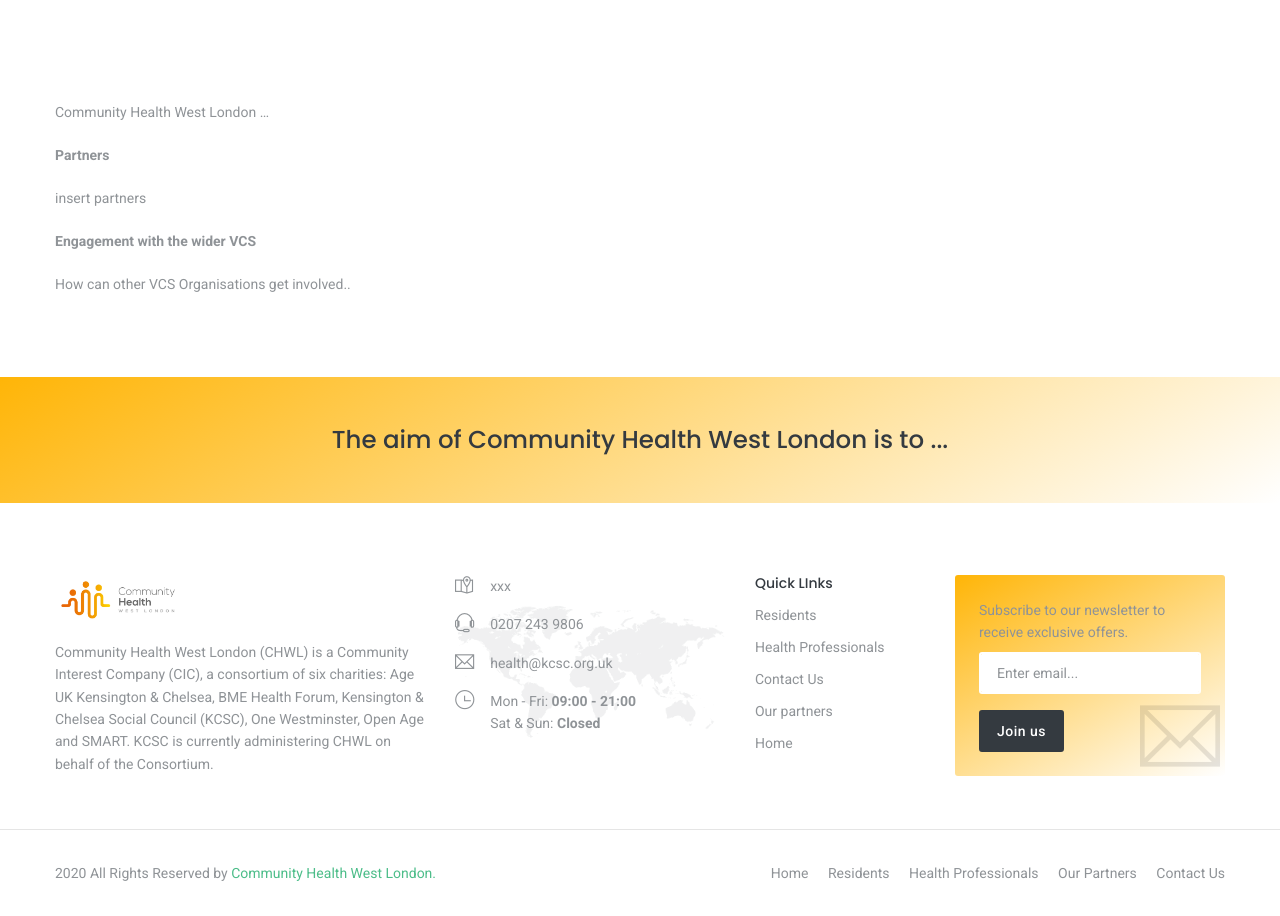
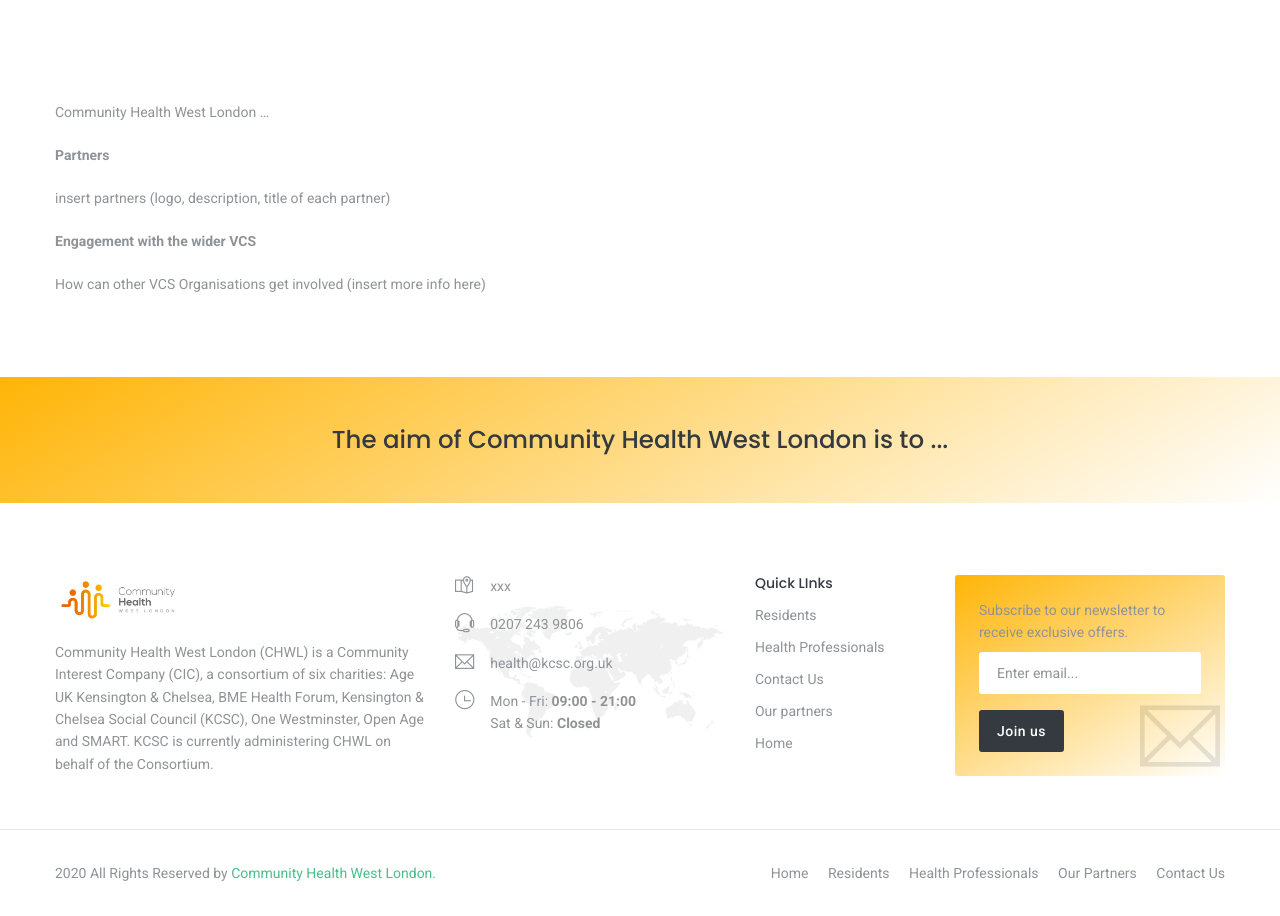
Before and after one commit to AgileVentures/cic-website, a Jekyll site: the page built from our-partners.md, in a window 1280 px wide. Shown: the part 409-1325 px from the top of the page. Built offline with Jekyll 4.4.1, drawn with Linux system fonts in a browser that asks for light colours; some web fonts are replaced.

Commit message:
Update Our Partners “partners”

```diff
--- a/_data/partners.yml
+++ b/_data/partners.yml
@@ -4,8 +4,8 @@ partners:
 
       **Partners**
 
-      insert partners
+      insert partners (logo, description, title of each partner)
 
       **Engagement with the wider VCS**
 
-      How can other VCS Organisations get involved..
+      How can other VCS Organisations get involved (insert more info here)
```
